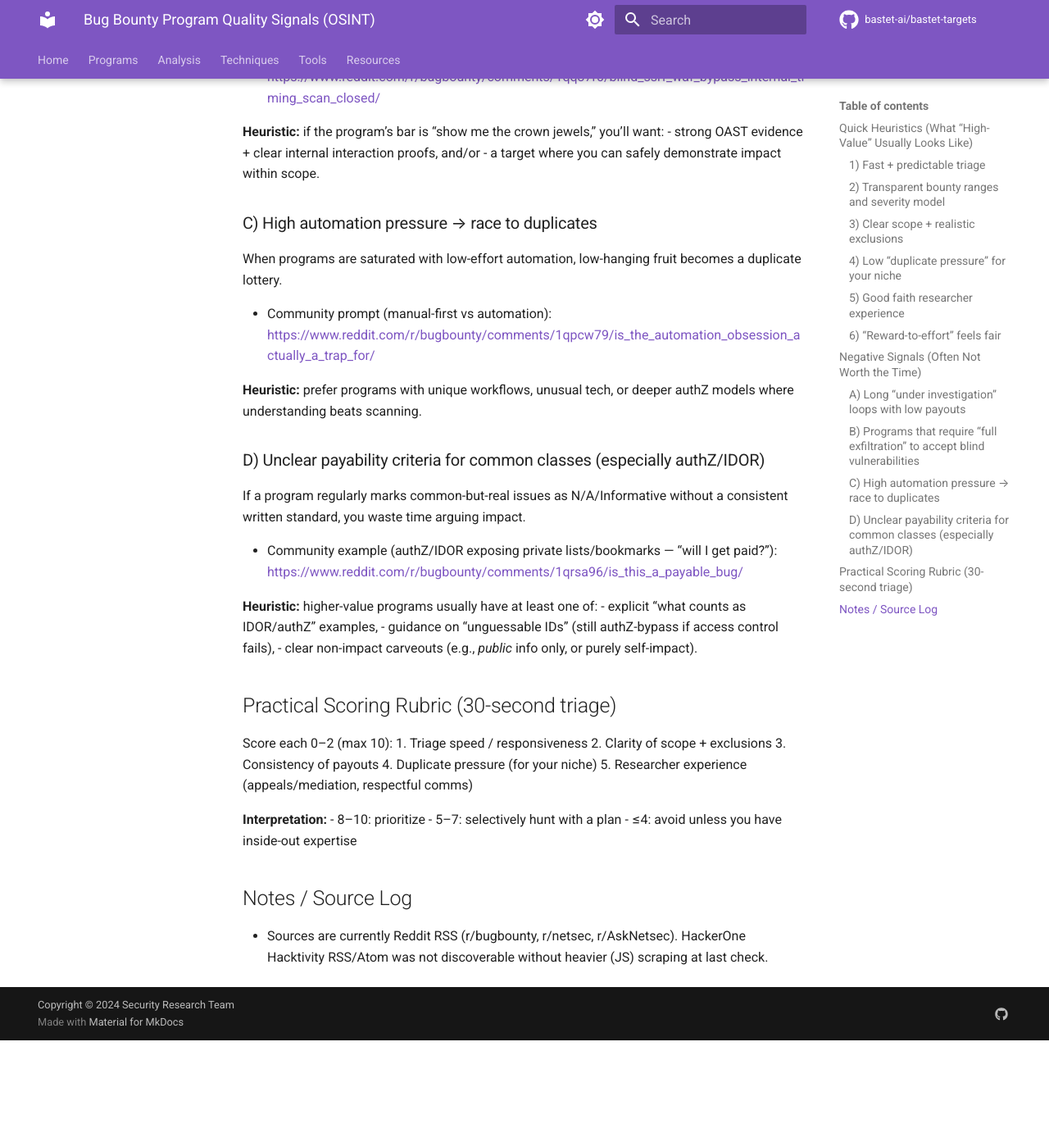
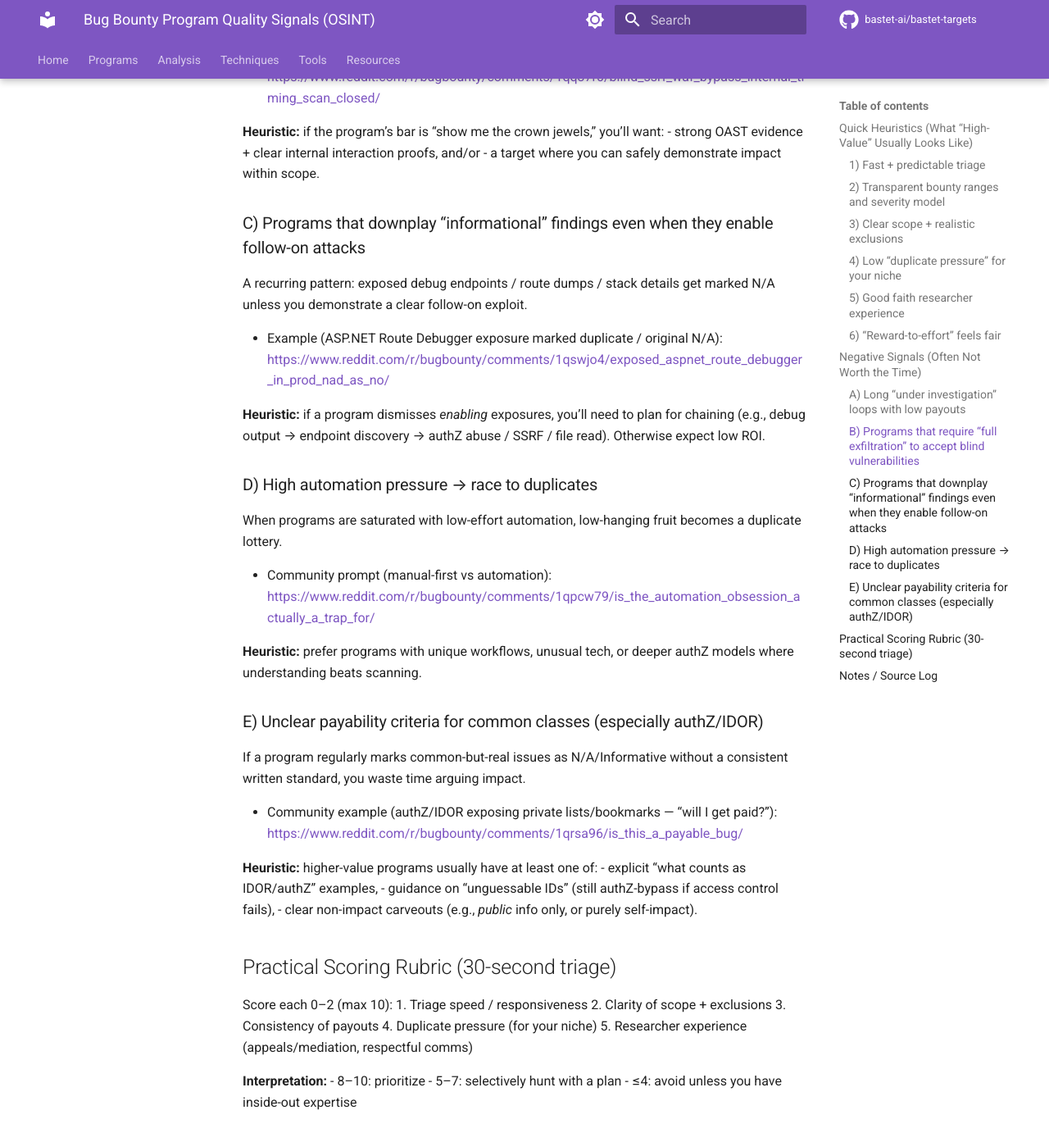
Before and after one commit to bastet-ai/bastet-targets, an MkDocs documentation site: the page built from docs/programs/program-quality-signals.md, in a window 1280 px wide and 1400 px high, scrolled down 1850 px. Shown: the top 1393 px of the window at 82% size. Built offline with MkDocs 1.6.1 and Material for MkDocs 9.7.7, drawn with Linux system fonts in a browser that asks for light colours; comment, search, counter and statistics services are not loaded; before the commit the page ends 3119 px from its top, so only the background shows below that.

Commit message:
Add program-quality negative signal: debug endpoints dismissed without chaining

```diff
--- a/docs/programs/program-quality-signals.md
+++ b/docs/programs/program-quality-signals.md
@@ -53,14 +53,21 @@ Blind issues (SSRF, injection, timing side channels) are real, but some programs
 - strong OAST evidence + clear internal interaction proofs, and/or
 - a target where you can safely demonstrate impact within scope.
 
-### C) High automation pressure → race to duplicates
+### C) Programs that downplay “informational” findings even when they enable follow-on attacks
+A recurring pattern: exposed debug endpoints / route dumps / stack details get marked N/A unless you demonstrate a clear follow-on exploit.
+
+- Example (ASP.NET Route Debugger exposure marked duplicate / original N/A): https://www.reddit.com/r/bugbounty/comments/1qswjo4/exposed_aspnet_route_debugger_in_prod_nad_as_no/
+
+**Heuristic:** if a program dismisses *enabling* exposures, you’ll need to plan for chaining (e.g., debug output → endpoint discovery → authZ abuse / SSRF / file read). Otherwise expect low ROI.
+
+### D) High automation pressure → race to duplicates
 When programs are saturated with low-effort automation, low-hanging fruit becomes a duplicate lottery.
 
 - Community prompt (manual-first vs automation): https://www.reddit.com/r/bugbounty/comments/1qpcw79/is_the_automation_obsession_actually_a_trap_for/
 
 **Heuristic:** prefer programs with unique workflows, unusual tech, or deeper authZ models where understanding beats scanning.
 
-### D) Unclear payability criteria for common classes (especially authZ/IDOR)
+### E) Unclear payability criteria for common classes (especially authZ/IDOR)
 If a program regularly marks common-but-real issues as N/A/Informative without a consistent written standard, you waste time arguing impact.
 
 - Community example (authZ/IDOR exposing private lists/bookmarks — “will I get paid?”): https://www.reddit.com/r/bugbounty/comments/1qrsa96/is_this_a_payable_bug/
```
Also changed, not shown: docs/resources/program-quality-signals.md (+2 -0 lines).
